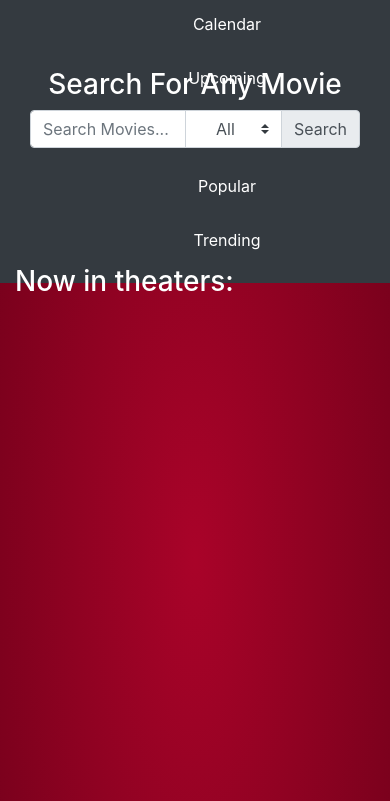
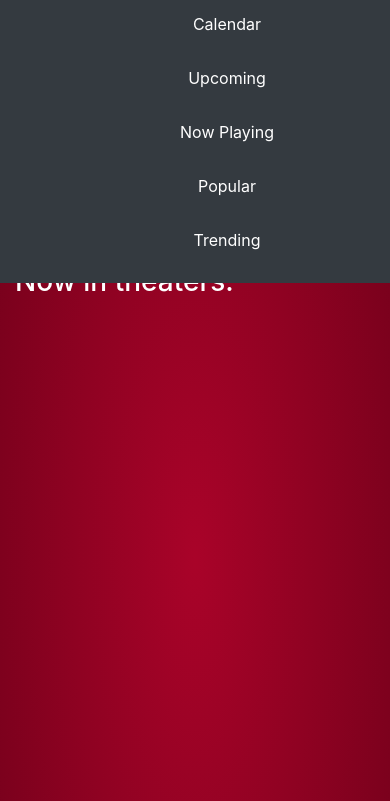
Before and after one commit to AwesomeIronman/mobinge, a website: page src/index.html in a window 390 px wide. Both pictures are taken after a click on the button "Toggle navigation". Shown: the part 43-844 px from the top of the page. Drawn offline with Linux system fonts and the light colour scheme; no server answers.

Commit message:
Fix: Mobile view of navbar

```diff
--- a/src/index.html
+++ b/src/index.html
@@ -60,7 +60,7 @@
                     </li>
                 </ul>
 
-                <ul class="navbar-nav navbar-right">
+                <ul class="navbar navbar-nav navbar-right">
                     <li class="nav-link">
                         <div class="btn-ntl-login" data-netlify-identity-button></div>
                     </li>
--- a/src/resources/css/index.css
+++ b/src/resources/css/index.css
@@ -27,7 +27,7 @@ body {
 }
 
 nav.fixed-top {
-  z-index: unset;
+  z-index: 1;
 }
 
 ul.navbar-right {
```
